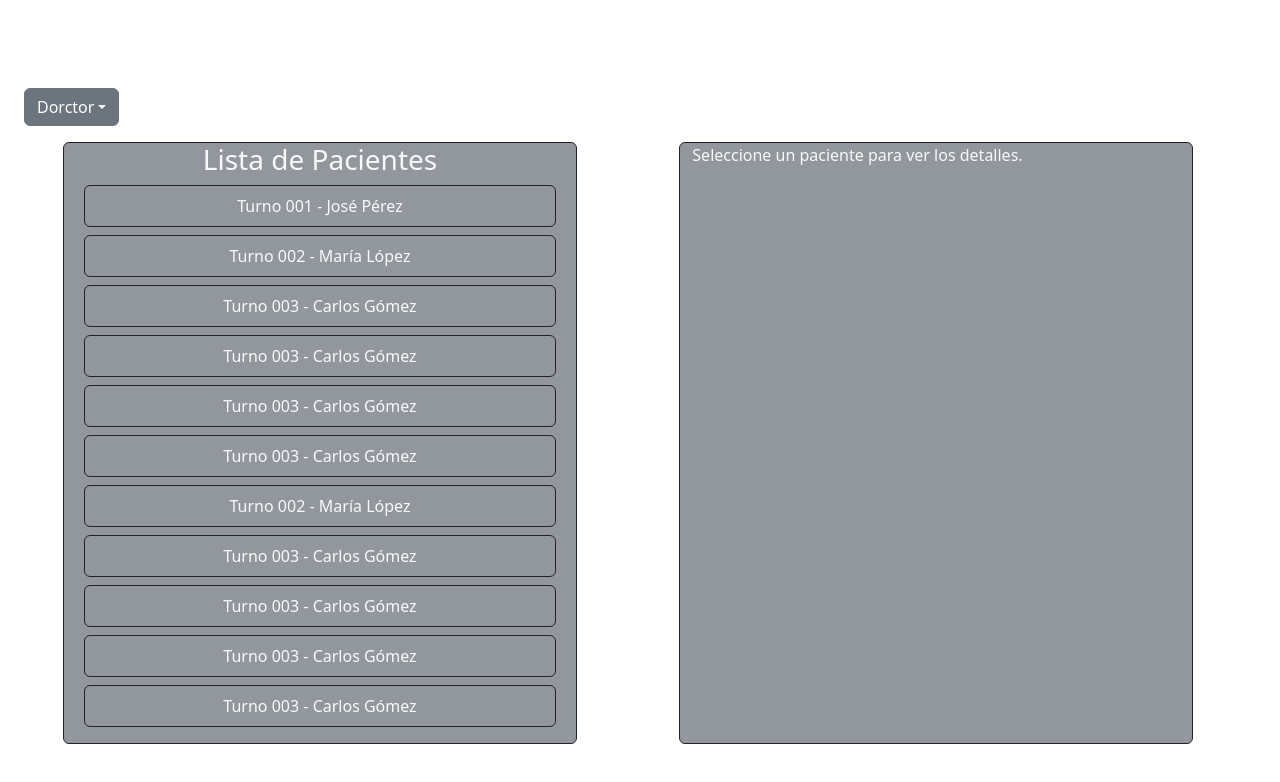
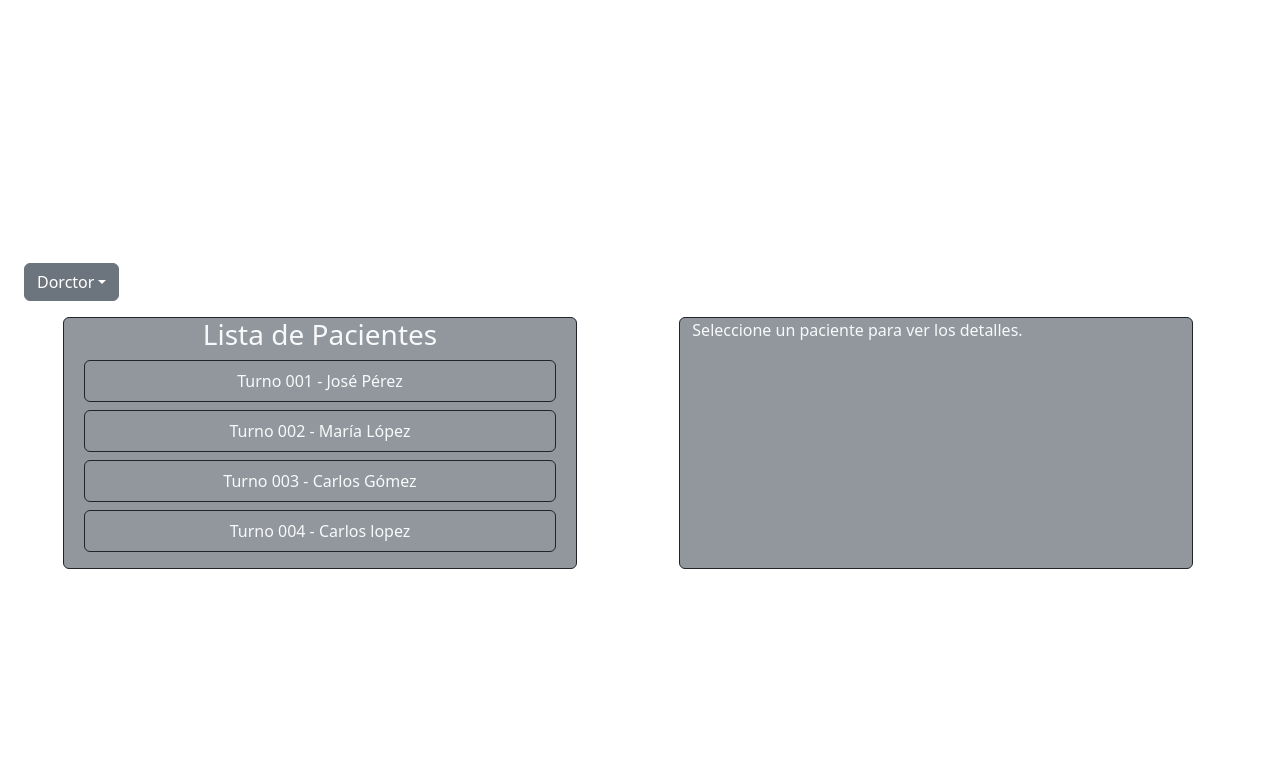
Before and after one commit to josema-P020/RollingClinic-1.0, a React (Vite) app in the folder RollingClinic/: page / in a window 1280 px wide. Shown: the top 782 px of the page. Built offline with nearby package versions, Linux system fonts and the light colour scheme.

Commit message:
modificar array

```diff
--- a/RollingClinic/src/data/BdDPaciente.js
+++ b/RollingClinic/src/data/BdDPaciente.js
@@ -30,83 +30,14 @@ export const pacientes = [
 
     },
     {
-        id: 3,
-        turno: "003",
-        nombre: "Carlos Gómez",
+        id: 4,
+        turno: "004",
+        nombre: "Carlos lopez",
         descripcion: "Dolor abdominal",
         detalles: "Dolor agudo en la parte baja del abdomen desde ayer.",
         estado: "en espera",
         resumenConsulta: "Se realizó palpación abdominal y se recomendó ultrasonido.",
 
     },
-    {
-        id: 3,
-        turno: "003",
-        nombre: "Carlos Gómez",
-        descripcion: "Dolor abdominal",
-        detalles: "Dolor agudo en la parte baja del abdomen desde ayer.",
-        estado: "en espera",
-        resumenConsulta: "Se realizó palpación abdominal y se recomendó ultrasonido.",
 
-    },
-    {
-        id: 3,
-        turno: "003",
-        nombre: "Carlos Gómez",
-        descripcion: "Dolor abdominal",
-        detalles: "Dolor agudo en la parte baja del abdomen desde ayer.",
-        estado: "en espera",
-        resumenConsulta: "Se realizó palpación abdominal y se recomendó ultrasonido.",
-
-    },
-    {
-        id: 2,
-        turno: "002",
-        nombre: "María López",
-        descripcion: "Fiebre y tos",
-        detalles: "Fiebre de 38.5°C acompañada de tos seca por 2 días.",
-        estado: "en espera",
-        resumenConsulta: "Pendiente de revisión médica.",
-
-    },
-    {
-        id: 3,
-        turno: "003",
-        nombre: "Carlos Gómez",
-        descripcion: "Dolor abdominal",
-        detalles: "Dolor agudo en la parte baja del abdomen desde ayer.",
-        estado: "en espera",
-        resumenConsulta: "Se realizó palpación abdominal y se recomendó ultrasonido.",
-
-    },
-    {
-        id: 3,
-        turno: "003",
-        nombre: "Carlos Gómez",
-        descripcion: "Dolor abdominal",
-        detalles: "Dolor agudo en la parte baja del abdomen desde ayer.",
-        estado: "en espera",
-        resumenConsulta: "Se realizó palpación abdominal y se recomendó ultrasonido.",
-
-    },
-    {
-        id: 3,
-        turno: "003",
-        nombre: "Carlos Gómez",
-        descripcion: "Dolor abdominal",
-        detalles: "Dolor agudo en la parte baja del abdomen desde ayer.",
-        estado: "en espera",
-        resumenConsulta: "Se realizó palpación abdominal y se recomendó ultrasonido.",
-
-    },
-    {
-        id: 3,
-        turno: "003",
-        nombre: "Carlos Gómez",
-        descripcion: "Dolor abdominal",
-        detalles: "Dolor agudo en la parte baja del abdomen desde ayer.",
-        estado: "en espera",
-        resumenConsulta: "Se realizó palpación abdominal y se recomendó ultrasonido.",
-
-    },
 ];
```
